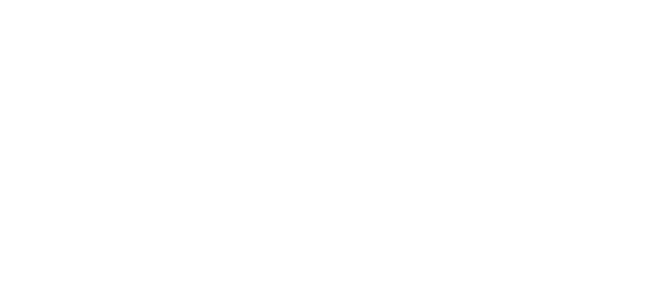
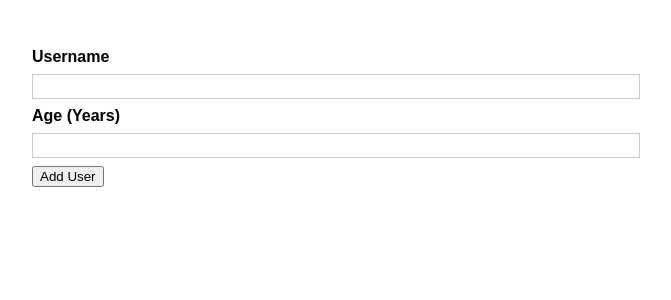
Before and after one commit to Shankar022/Users-Manager, a React (Create React App) app: page / in a window 1280 px wide. Shown: the top 300 px of the page, without its empty margins (304-975 px from the left). Built offline with nearby package versions, Linux system fonts and the light colour scheme.

Commit message:
adding AddUser component.

```diff
--- a/src/App.js
+++ b/src/App.js
@@ -1,10 +1,11 @@
 import React from 'react';
+import AddUser from "./Components/Users/AddUser";
 
 
 function App() {
   return (
     <div>
-
+      <AddUser/>
     </div>
   );
 }
--- /dev/null
+++ b/src/Components/Users/AddUser.js
@@ -0,0 +1,21 @@
+import React from 'react';
+
+import styles from './AddUser.module.css'
+
+const AddUser = () => {
+    const addUserHandler = (event) => {
+        event.preventDefault();
+        console.log(event.target[0].value);
+    }
+    return (
+        <form onSubmit={addUserHandler} className={styles.input}>
+            <label htmlFor="username">Username</label>
+            <input id="username" type="text"/>
+            <label htmlFor="age">Age (Years)</label>
+            <input id="age" type="number"/>
+            <button type="submit">Add User</button>
+        </form>
+    );
+}
+
+export default AddUser;
--- /dev/null
+++ b/src/Components/Users/AddUser.module.css
@@ -0,0 +1,26 @@
+.input {
+    margin: 2rem auto;
+    padding: 1rem;
+    width: 90%;
+    max-width: 40rem;
+}
+
+.input label {
+    display: block;
+    font-weight: bold;
+    margin-bottom: 0.5rem;
+}
+
+.input input {
+    font: inherit;
+    display: block;
+    width: 100%;
+    border: 1px solid #ccc;
+    padding: 0.15rem;
+    margin-bottom: 0.5rem;
+}
+
+.input input:focus {
+    outline: none;
+    border-color: #4f005f;
+}
```
